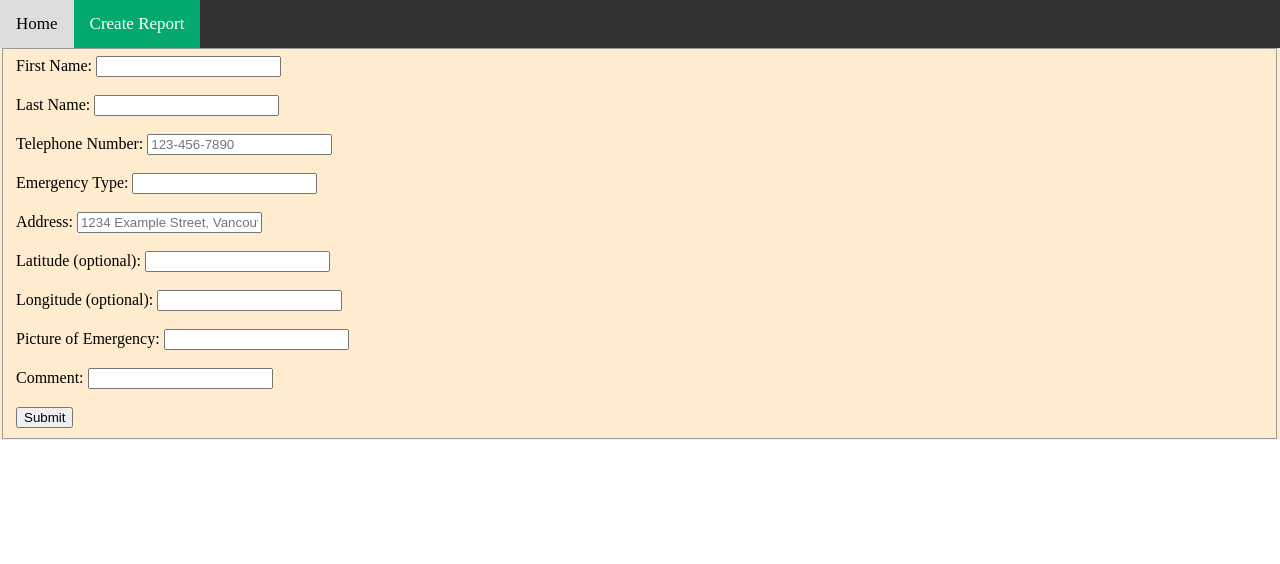
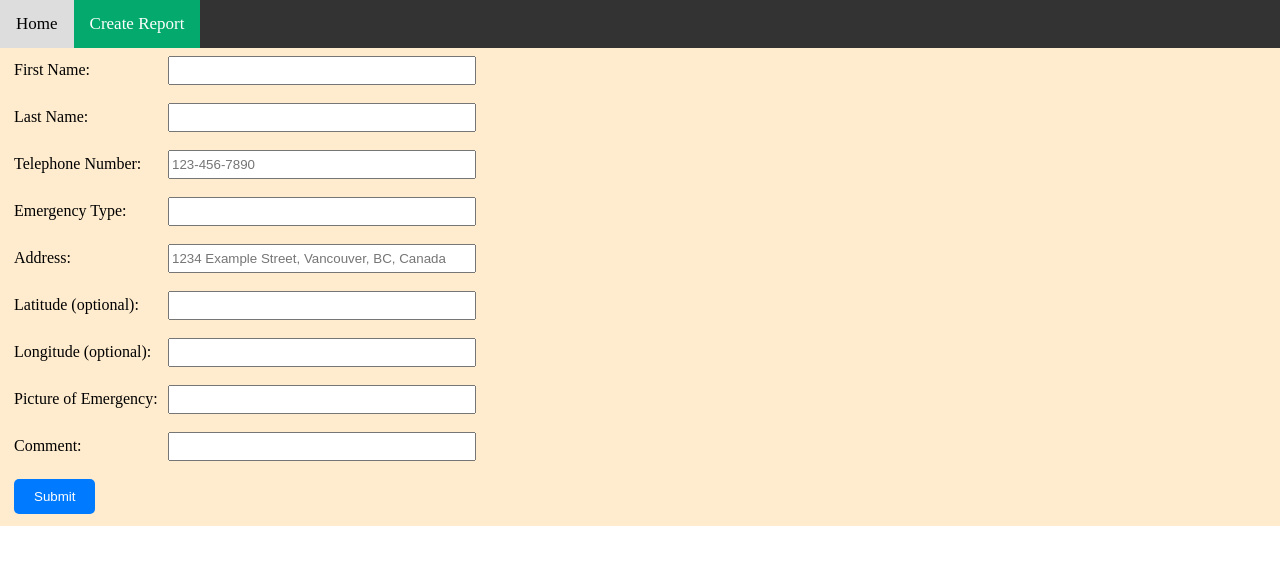
Before and after one commit to matteobombelli/emergency-map, a plain HTML site: page report.html in a window 1280 px wide. Drawn offline with Linux system fonts and the light colour scheme.

Commit message:
finished styling

```diff
--- a/report_styles.css
+++ b/report_styles.css
@@ -39,4 +39,36 @@ html, body {
 /* Form */
 form.report {
     background-color: blanchedalmond;
+    overflow-x: auto;
 }
+
+form.report fieldset {
+    border: none;
+    margin: 2px;
+}
+
+form.report label {
+    display: inline-block;
+    width: 150px
+}
+
+form.report input {
+    display: inline-block;
+    width: 300px;
+    padding: 5px 2px;
+}
+
+form.report button {
+    background-color: #007BFF;
+    color: #fff;
+    border: none;
+    border-radius: 5px;
+    cursor: pointer;
+    padding: 10px 20px;
+}
+
+#addr-validation-msg {
+    display: inline-block;
+    padding: 5px 0;
+    width: 300px;
+}
--- a/script.js
+++ b/script.js
@@ -256,8 +256,8 @@ function editDetails(report) {
                     <input type="url" id="empic" name="empic" value="${element.empic}"><br><br>
                     <label for="comment">Comment: </label>
                     <input type="text" id="comment" name="comment" value="${element.comment}"><br><br>
+                    <button onclick="showDetails(${element.id})">Cancel</button>
                     <button onclick="saveDetails(${element.id})">Save</button>
-                    <button onclick="showDetails(${element.id})">Cancel</button>
                     `;
                     document.body.appendChild(details);
                 }
```
Also changed, not shown: styles.css (+14 -5 lines).
